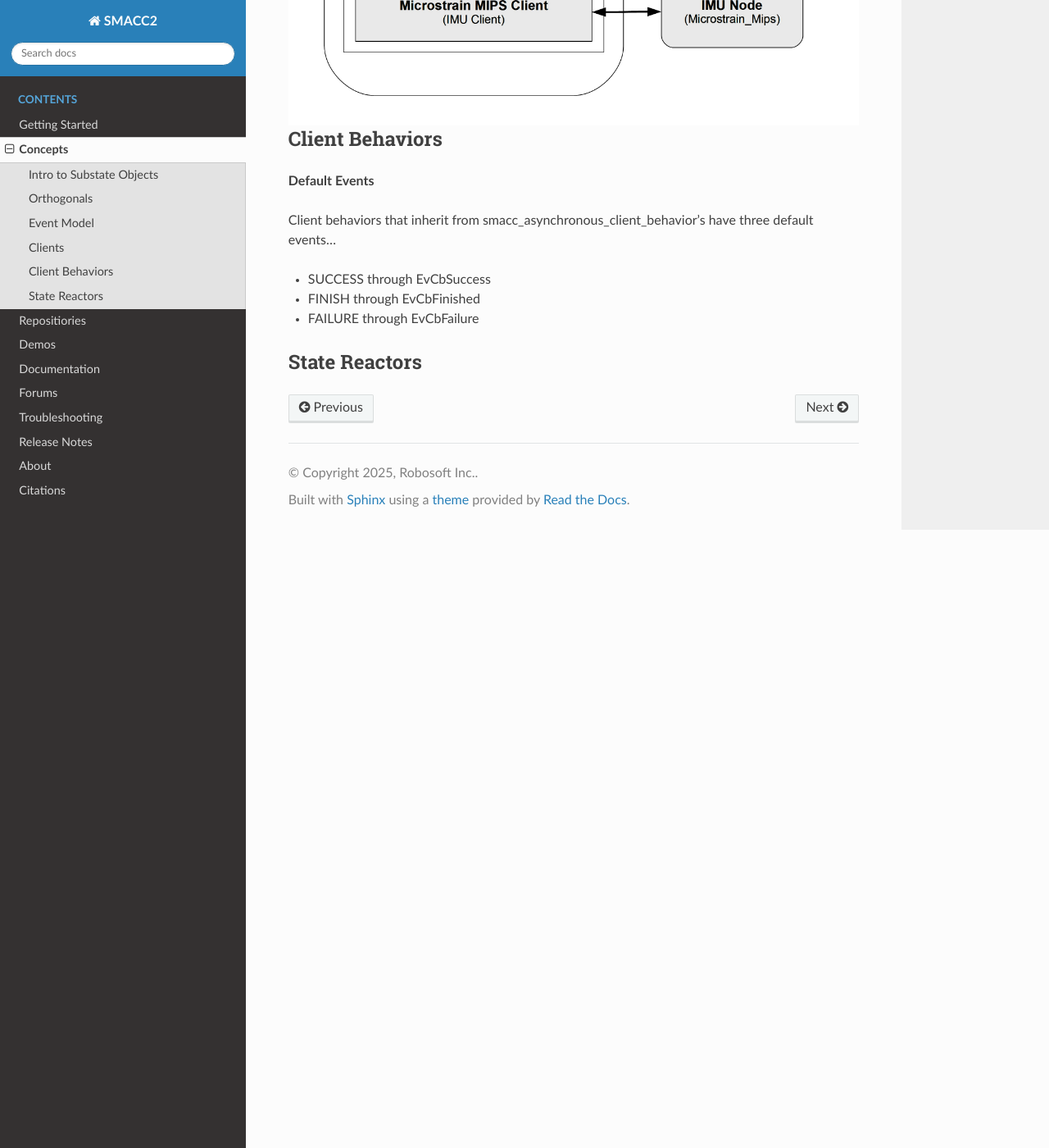
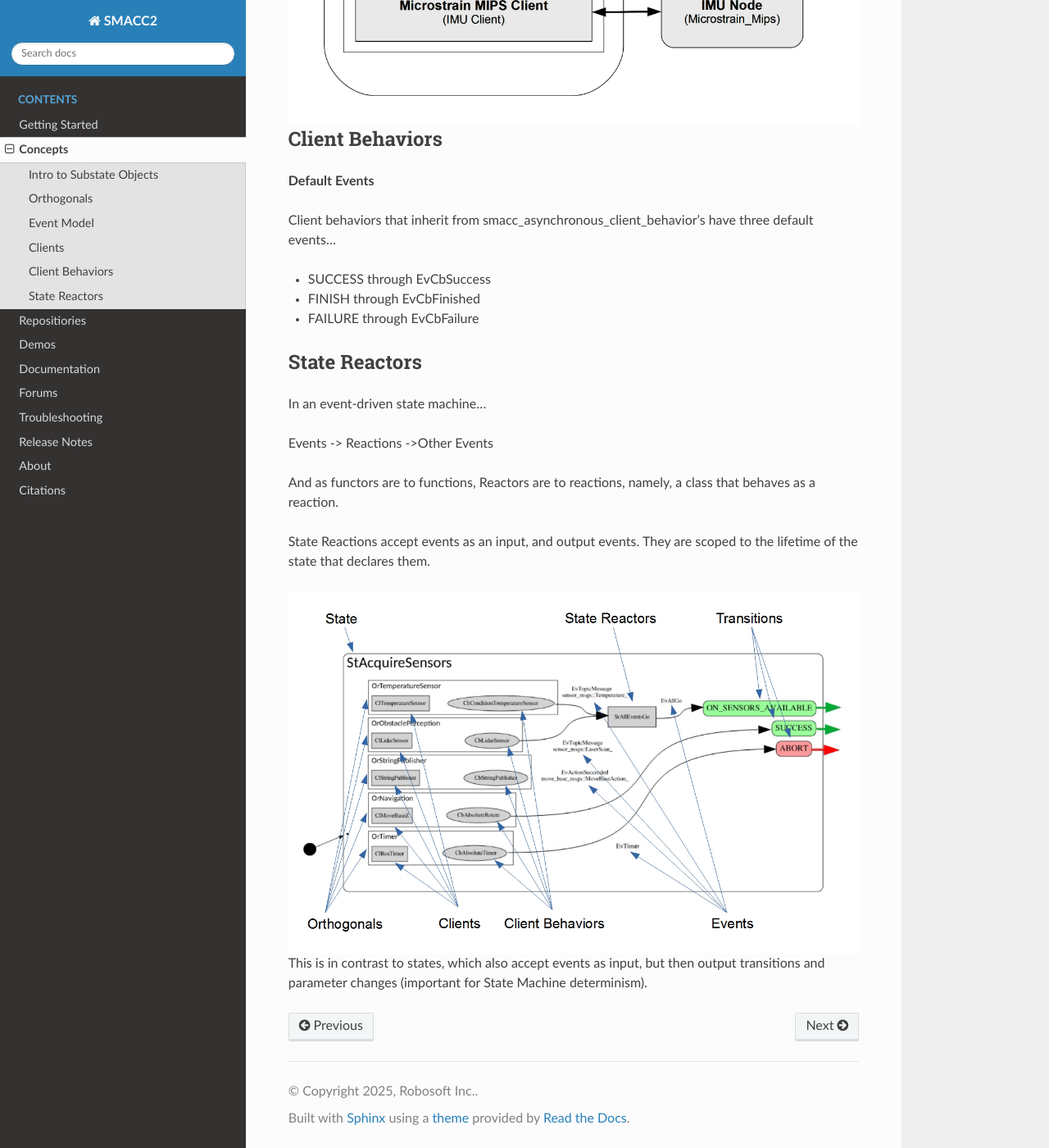
Before and after one commit to robosoft-ai/smacc2_docs, a Sphinx documentation site: the page built from docs/source/concepts.rst, in a window 1280 px wide and 1400 px high, scrolled down 5545 px. Shown: the whole window at 82% size. Built offline with Sphinx 7.4.7 and the Read the Docs theme 3.1.0, drawn with Linux system fonts in a browser that asks for light colours.

Commit message:
Update concepts.rst

```diff
--- a/docs/source/concepts.rst
+++ b/docs/source/concepts.rst
@@ -161,3 +161,17 @@ Client behaviors that inherit from smacc_asynchronous_client_behavior’s have t
 
 State Reactors
 ------------
+
+In an event-driven state machine…
+
+Events -> Reactions ->Other Events
+
+And as functors are to functions, Reactors are to reactions, namely, a class that behaves as a reaction.
+
+State Reactions accept events as an input, and output events. They are scoped to the lifetime of the state that declares them.
+
+.. image:: images/State-Legend-cropped.jpg
+    :width: 700px
+    :align: center
+
+This is in contrast to states, which also accept events as input, but then output transitions and parameter changes (important for State Machine determinism).
```
